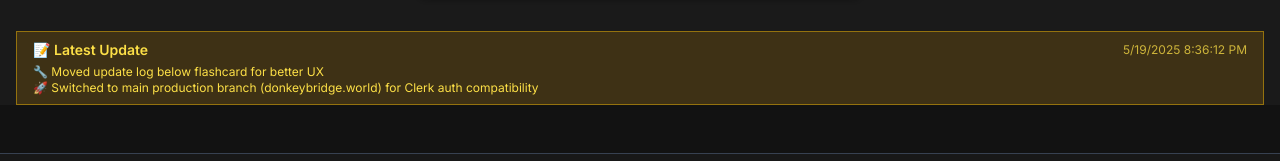
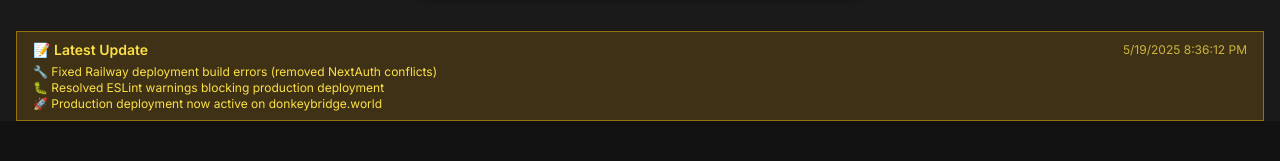
Before and after one commit to MaartenRischen/ThaiFlashcardsApp, a Next.js app: page / in a window 1280 px wide. Shown: the part 791-952 px from the top of the page. Built offline with nearby package versions, Linux system fonts and the light colour scheme; no server answers.

Commit message:
feat: update deployment status in update log
🔧 Fixed Railway deployment build errors (removed NextAuth conflicts)
🐛 Resolved ESLint warnings blocking production deployment
🚀 Production deployment now active on donkeybridge.world

```diff
--- a/app/page.tsx
+++ b/app/page.tsx
@@ -1343,8 +1343,9 @@ export default function ThaiFlashcards() {
           <span className="text-xs opacity-75">{new Date().toLocaleDateString()} {new Date().toLocaleTimeString()}</span>
         </div>
         <div className="text-xs">
-          🔧 Moved update log below flashcard for better UX<br/>
-          🚀 Switched to main production branch (donkeybridge.world) for Clerk auth compatibility
+          🔧 Fixed Railway deployment build errors (removed NextAuth conflicts)<br/>
+          🐛 Resolved ESLint warnings blocking production deployment<br/>
+          🚀 Production deployment now active on donkeybridge.world
         </div>
       </div>
 
```
